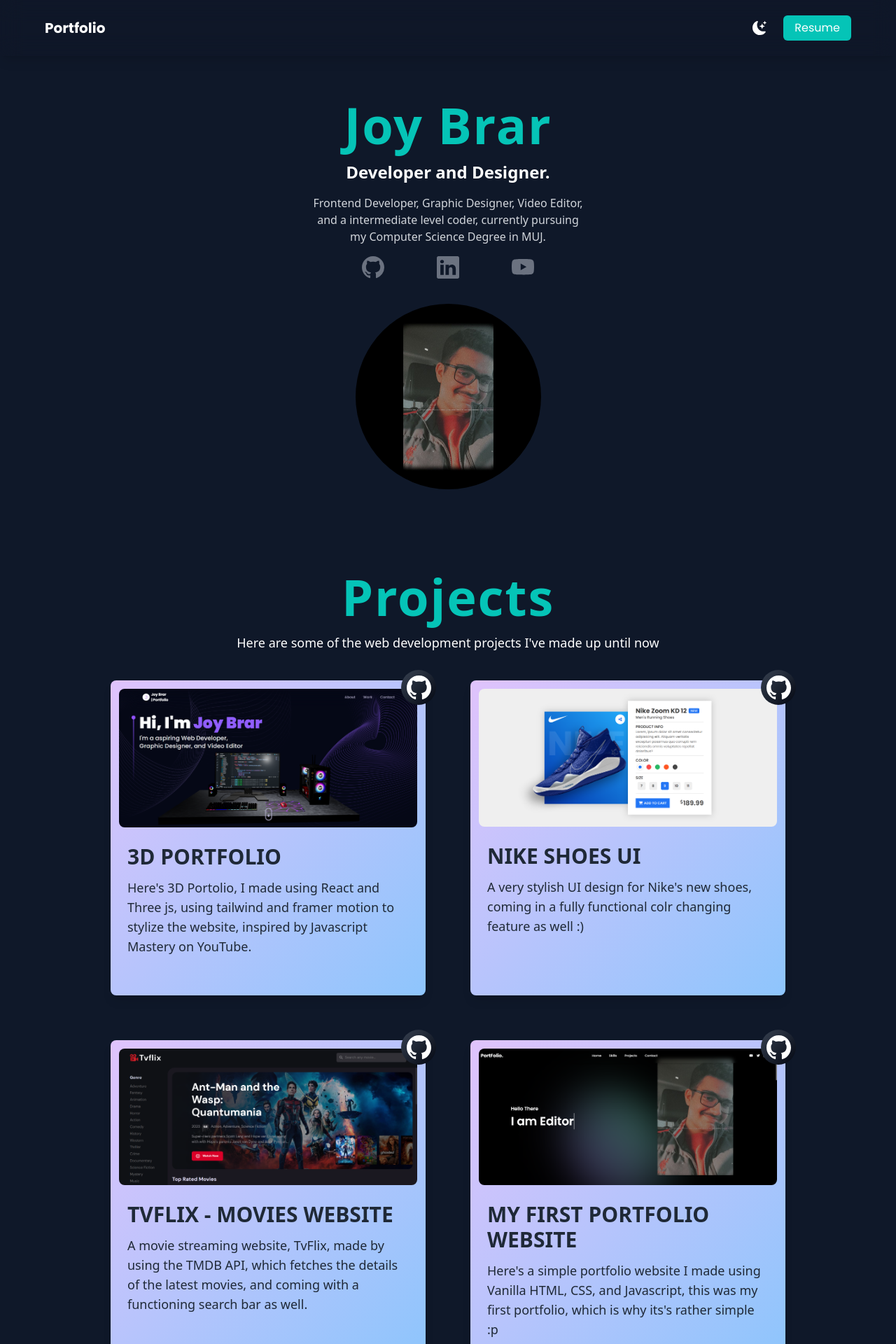
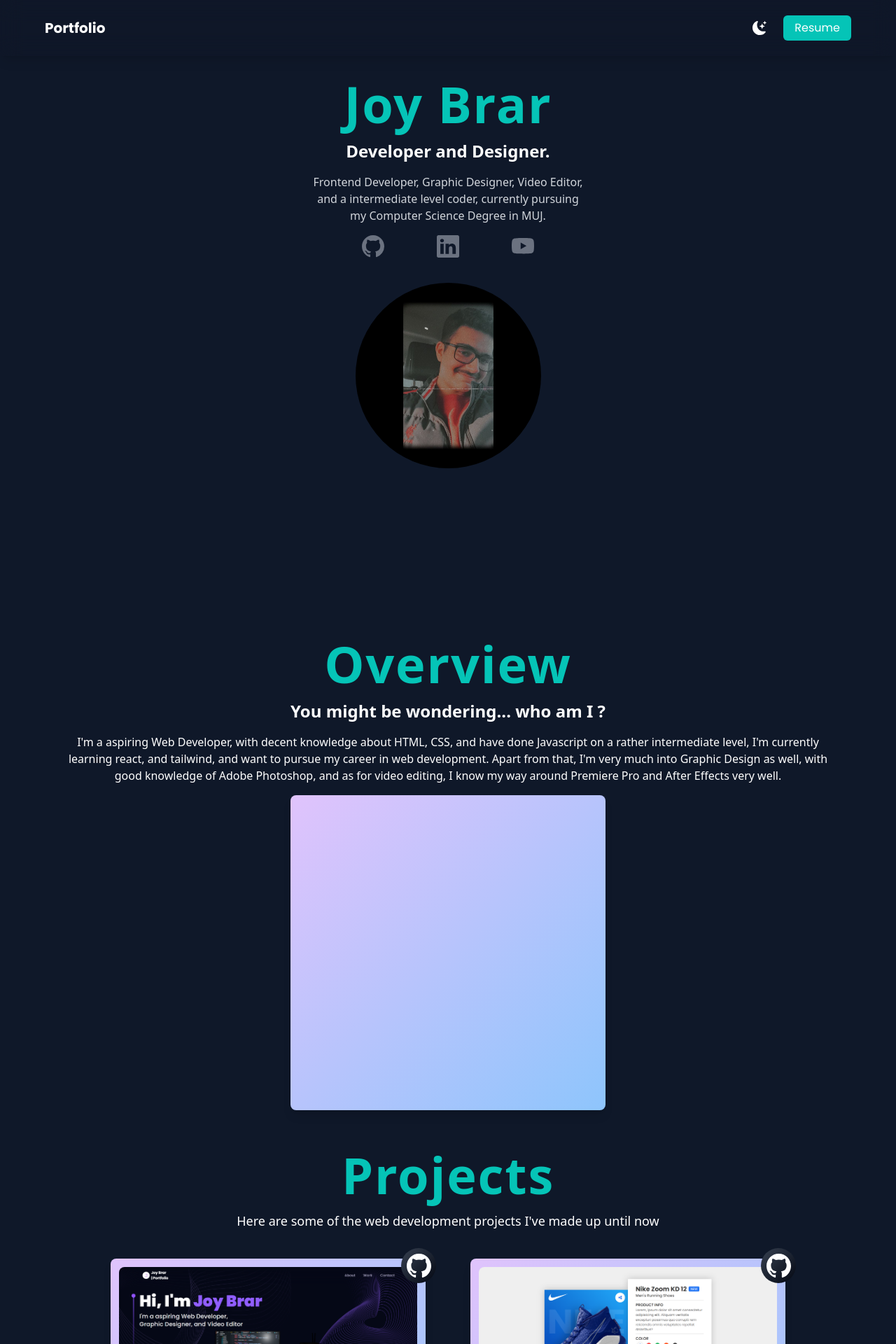
Before and after one commit to JoyBrar2001/Portfolio-using-react-and-tailwind, a React (Vite) app: page / in a window 1280 px wide. Shown: the top 1920 px of the page at 70% size. Built offline with nearby package versions, Linux system fonts and the light colour scheme.

Commit message:
Fixed some things, and added Overview

```diff
--- a/src/App.jsx
+++ b/src/App.jsx
@@ -1,5 +1,6 @@
 import Navbar from "./components/Navbar";
 import Hero from "./components/Hero";
+import Overview from "./components/Overview";
 import Projects from "./components/Projects";
 import Artwork from "./components/Artwork";
 
@@ -8,6 +9,7 @@
     <div className="overflow-hidden">
       <Navbar />
       <Hero />
+      <Overview />
       <Projects />
       <Artwork />
     </div>
--- a/src/components/Artwork.jsx
+++ b/src/components/Artwork.jsx
@@ -23,7 +23,7 @@
 
             <div className='flex flex-col justify-center items-center w-full h-full hover:bg-[#2575fc33]/10 transition-bg duration-300  px-4 py-6 rounded-lg'>
 
-                <div className='mx-auto px-3 py-1 rounded-xl bg-cyan-500 shadow-lg shadow-cyan-500/50'>
+                <div className='mx-auto px-3 py-1 rounded-xl bg-cyan-500 shadow-lg shadow-cyan-500/50 z-10'>
                     <h2 className='sub-heading'>{props.title}</h2>
                 </div>
 
--- a/src/components/Hero.jsx
+++ b/src/components/Hero.jsx
@@ -4,9 +4,9 @@
 
 const Hero = () => {
   return (
-    <div className='h-screen w-screen bg-[#0f1829] text-white' id="hero">
+    <div className='h-full min-h-screen w-screen bg-[#0f1829] text-white' id="hero">
 
-      <div className='h-full w-full flex flex-col justify-center items-center max-w-[400px] pt-20 mx-auto text-center gap-4 pb-10'>
+      <div className='h-full w-full flex flex-col justify-center items-center max-w-[400px] pt-28 mx-auto text-center gap-4 pb-10'>
         <h1 className='heading'>Joy Brar</h1>
 
         <h2 className='sub-heading'>Developer and Designer.</h2>
--- a/src/components/Navbar.jsx
+++ b/src/components/Navbar.jsx
@@ -3,7 +3,7 @@
 
 const Navbar = () => {
     return (
-        <div className='fixed h-20 w-screen bg-[#0f182911] backdrop-blur-lg text-white font-Poppins shadow-lg z-10'>
+        <div className='fixed h-20 w-screen bg-[#0f182911] backdrop-blur-lg text-white font-Poppins shadow-lg z-20'>
             <div className='flex justify-between items-center w-full h-full px-6 max-w-[1200px] mx-auto'>
 
                 <p className='text-xl font-bold'><a href="#hero">Portfolio</a></p>
--- /dev/null
+++ b/src/components/Overview.jsx
@@ -0,0 +1,54 @@
+import React from 'react';
+import { Tilt } from 'react-tilt';
+import { easeInOut, motion } from 'framer-motion';
+
+const OverviewCard = () => {
+
+    const defaultOptions = {
+        reverse: false,
+        max: 35,
+        perspective: 1000,
+        scale: 1.05,
+        speed: 1000,
+        transition: true,
+        axis: null,
+        reset: true,
+        easing: "ease-in-out",
+      }
+
+    return (
+        <Tilt options={defaultOptions} className='relative w-[300px] h-[300px] lg:w-[450px] lg:h-[450px] rounded-lg shadow-lg  transition-all duration-75'>
+
+      <motion.div
+        initial={{ opacity: 0, x: -100 }}
+        whileInView={{ opacity: 1, x: 0 }}
+        transition={{ duration: 0.5, ease: easeInOut }}
+        className='w-full h-full bg-gradient-to-br from-[#e0c3fc] to-[#8ec5fc] p-3 rounded-lg'>
+
+
+
+
+      </motion.div>
+    </Tilt>
+    )
+}
+
+const Overview = () => {
+  return (
+    <div className='h-full min-h-screen w-screen bg-[#0f1829] text-white'>
+      <div className='h-full w-full flex flex-col justify-center items-center max-w-[1200px] pt-28 mx-auto text-center gap-4 p-10 pb-10'>
+
+        <h1 className='heading'>Overview</h1>
+
+        <h2 className='sub-heading'>You might be wondering... who am I ?</h2>
+
+        <p>I'm a aspiring Web Developer, with decent knowledge about HTML, CSS, and have done Javascript on a rather intermediate level, I'm currently learning react, and tailwind, and want to pursue my career in web development. Apart from that, I'm very much into Graphic Design as well, with good knowledge of Adobe Photoshop, and as for video editing, I know my way around Premiere Pro and After Effects very well.</p>
+
+        <OverviewCard />
+
+      </div>
+    </div>
+  );
+}
+
+export default Overview;
```
